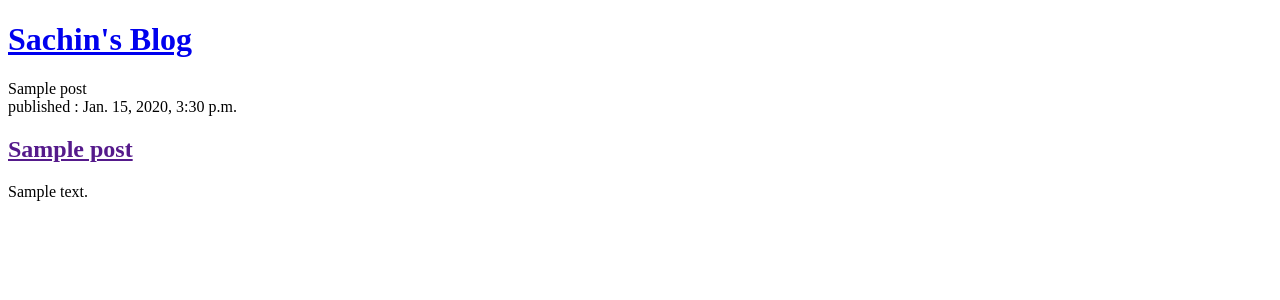
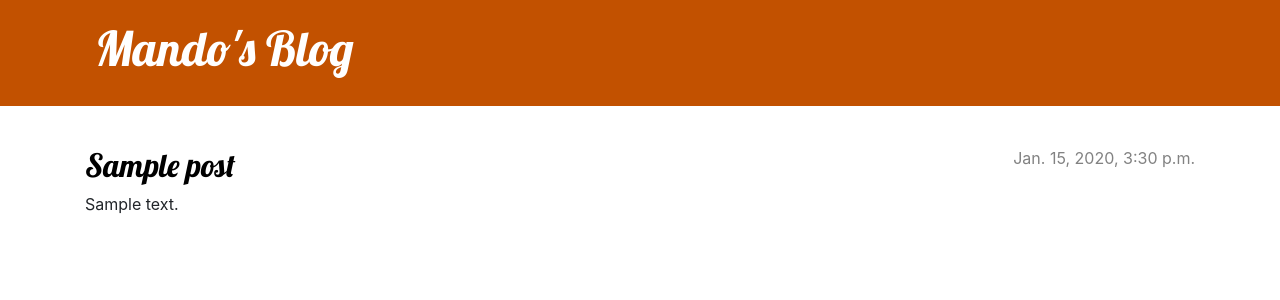
Before and after one commit to sachinmandowara/my-first-blog, a Django app: page / in a window 1280 px wide. Shown: the top 300 px of the page. Run offline with Django 3.2, Linux system fonts and the light colour scheme; tables that the repository leaves empty hold one stand-in row (values such as "Sample post").

Commit message:
Added view and template for detailed blog post as well as CSS for the site.

```diff
--- /dev/null
+++ b/blog/static/css/blog.css
@@ -0,0 +1,70 @@
+.page-header {
+    background-color: #C25100;
+    margin-top: 0;
+    margin-bottom: 40px;
+    padding: 20px 20px 20px 40px;
+}
+
+.page-header h1,
+.page-header h1 a,
+.page-header h1 a:visited,
+.page-header h1 a:active {
+    color: #ffffff;
+    font-size: 36pt;
+    text-decoration: none;
+}
+
+h1,
+h2,
+h3,
+h4 {
+    font-family: 'Lobster', cursive;
+}
+
+.date {
+    color: #828282;
+}
+
+.save {
+    float: right;
+}
+
+.post-form textarea,
+.post-form input {
+    width: 100%;
+}
+
+.top-menu,
+.top-menu:hover,
+.top-menu:visited {
+    color: #ffffff;
+    float: right;
+    font-size: 26pt;
+    margin-right: 20px;
+}
+
+.post {
+    margin-bottom: 70px;
+}
+
+.post h2 a,
+.post h2 a:visited {
+    color: #000000;
+}
+
+.post > .date,
+.post > .actions {
+    float: right;
+}
+
+.btn-default,
+.btn-default:visited {
+    color: #C25100;
+    background: none;
+    border-color: #C25100;
+}
+
+.btn-default:hover {
+    color: #FFFFFF;
+    background-color: #C25100;
+}
--- /dev/null
+++ b/blog/templates/blog/base.html
@@ -0,0 +1,25 @@
+{% load static %}
+<!DOCTYPE html>
+<html>
+    <head>
+        <title>Mando's Blog</title>
+        <link rel="stylesheet" href="https://cdn.jsdelivr.net/npm/bootstrap@4.5.3/dist/css/bootstrap.min.css" integrity="sha384-TX8t27EcRE3e/ihU7zmQxVncDAy5uIKz4rEkgIXeMed4M0jlfIDPvg6uqKI2xXr2" crossorigin="anonymous">
+        <link href='//fonts.googleapis.com/css?family=Lobster&subset=latin,latin-ext' rel='stylesheet' type='text/css'>
+        <link rel="stylesheet" href="{% static 'css/blog.css' %}">
+    </head>
+    <body>
+        <header class="page-header">
+            <div class="container">
+                <h1><a href="/">Mando's Blog</a></h1>
+            </div>
+          </header>
+          <main class="container">
+              <div class="row">
+                  <div class="col">
+                  {% block content %}
+                  {% endblock %}
+                  </div>
+              </div>
+          </main>
+    </body>
+</html
--- a/blog/templates/blog/post_list.html
+++ b/blog/templates/blog/post_list.html
@@ -1,47 +1,13 @@
-<!-- <!DOCTYPE html>
-<html>
-    <head>
-        <title>Sachin's blog</title>
-    </head>
-    <body>
-        <p>Hey Guys!!</p>
-        <p>It works!</p>
-        <strong>i am a rider, provider</strong>
-        <br><a href="https://mandowara5.blogspot.com/">Blogger link</a>
-        <article>This blog is a self-help blog</article>
-    </body>
-</html> -->
+{%extends 'blog/base.html'%}
 
-<!DOCTYPE html>
-<html>
-    <head>
-        <title>Sachin's Blog</title>
-    </head>
-    <body>
-        <header>
-            <h1><a href="/">Sachin's Blog</a></h1>
-        </header>
-        <!-- {{posts}} -->
-        {%for post in posts%}
-            {{post}}
-            <article>
-                <time>published : {{ post.published_date}}</time>
-                <h2><a href="">{{post.title}}</a></h2>
-                <p>{{ post.text|linebreaksbr}}</p>
-            </article>
-        {% endfor %}
-        <!--
-
-        <article>
-            <time>published: 14.06.2014, 12:14</time>
-            <h2><a href="">My first post</a></h2>
-            <p>This is my first post.</p>
-        </article>
-
-        <article>
-            <time>published: 14.06.2014, 12:14</time>
-            <h2><a href="">My second post</a></h2>
-            <p>This is my second post</p>
-        </article> -->
-    </body>
-</html>
+{% block content%}
+{% for post in posts %}
+<article class="post">
+    <time class="date">
+        {{ post.published_date }}
+    </time>
+    <h2><a href="{%url 'post_detail' pk=post.pk%}">{{ post.title }}</a></h2>
+    <p>{{ post.text|linebreaksbr }}</p>
+</article>
+{% endfor %}
+{% endblock %}
--- a/blog/urls.py
+++ b/blog/urls.py
@@ -3,4 +3,5 @@ from . import views
 
 urlpatterns = [
     path('', views.post_list, name='post_list'),
+    path('post/<int:pk>', views.post_detail,name='post_detail'),
 ]
--- a/blog/views.py
+++ b/blog/views.py
@@ -1,4 +1,4 @@
-from django.shortcuts import render
+from django.shortcuts import render, get_object_or_404
 from .models import Post
 from django.utils import timezone
 
@@ -7,3 +7,9 @@ from django.utils import timezone
 def post_list(request):
     posts = Post.objects.filter(published_date__lte=timezone.now()).order_by('published_date')
     return render(request, 'blog/post_list.html', {'posts': posts})
+
+
+def post_detail(request, pk):
+    post = get_object_or_404(Post, pk=pk)
+    return render(request,'blog/post_detail.html',{'post': post})
+    # Post.objects.get(pk=pk)
```
Also changed, not shown: blog/templates/blog/post_detail.html (added, +13 -0 lines).
